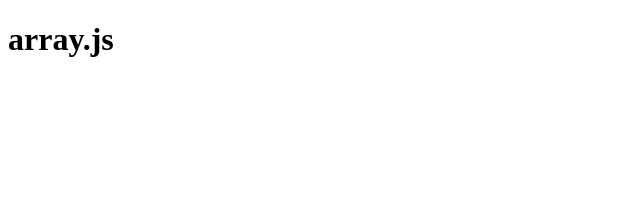
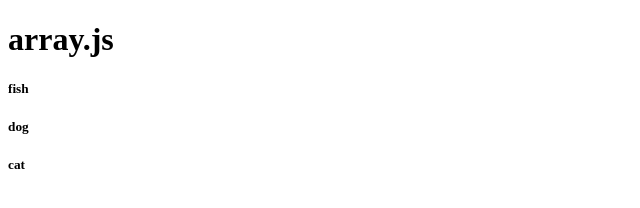
Before and after one commit to Mehret17/jsArrays, a plain HTML site: page index.html in a window 1280 px wide. Shown: the full height of the page, 0-640 px from the left. Drawn offline with Linux system fonts and the light colour scheme.

Commit message:
added challenge 2

```diff
--- a/array.js
+++ b/array.js
@@ -8,3 +8,22 @@ if (test == opp) {
 } else {
     console.log (test,false);
 }
+
+var animals = ['fish', 'dog', 'cat'];
+var animalzElement = document.getElementById('animalz');
+for(var i=0; i<animals.length; i++){
+ // console.log("animals", animals[i]);
+ animalzElement.innerHTML += "<h5>" + animals[i] + "</h5>";
+}
+
+
+var book = "catch 22";
+var bookSplit = book.split("");
+var realNumz = [];
+for (var j=0; j<bookSplit.length; j++) {
+    // cosnole.log("bookSplit", bookSplit[j]);
+    if (bookSplit[j]*1){
+    realNumz.push(bookSplit[j]);
+    }
+}
+console.log("answer", realNumz.join(""))
--- a/index.html
+++ b/index.html
@@ -8,6 +8,7 @@
 </head>
 <body>
     <h1>array.js</h1>
+    <div id="animalz"></div>
 
 </body>
 <script src="./array.js"></script>
```
